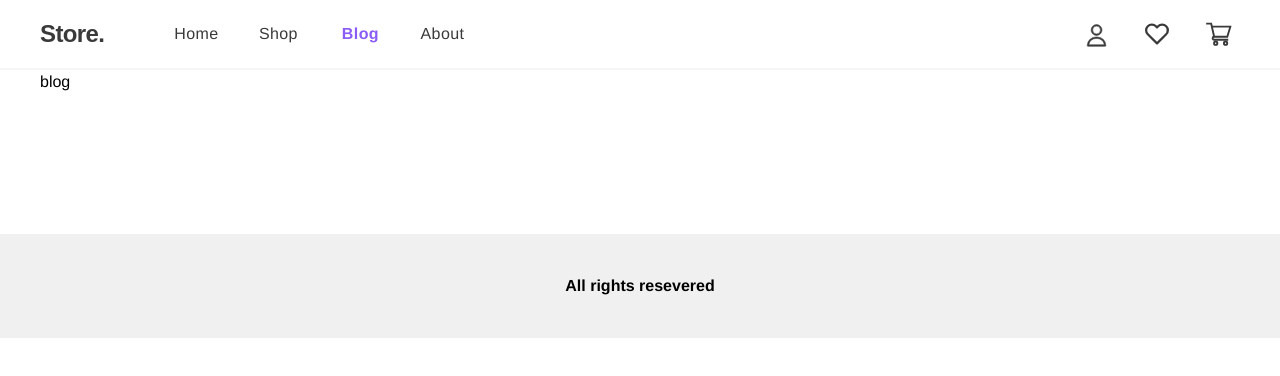
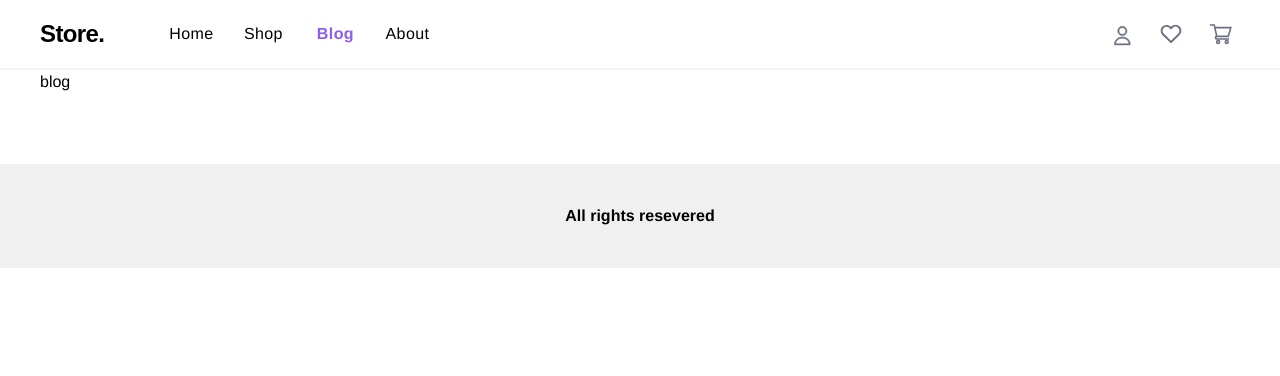
Before and after one commit to Harish-b-03/store-ecommerce, a Next.js app: page /blog in a window 1280 px wide. Shown: the top 376 px of the page. Built offline with nearby package versions, Linux system fonts and the light colour scheme; a web font is replaced by a local one.

Commit message:
bestsellers, categories, hero UI updated

```diff
--- a/package.json
+++ b/package.json
@@ -12,6 +12,7 @@
     "@babel/core": "^7.17.9",
     "@next/font": "13.1.0",
     "@stripe/stripe-js": "^1.25.0",
+    "@tailwindcss/line-clamp": "^0.4.4",
     "@types/node": "18.11.17",
     "@types/react": "18.0.26",
     "@types/react-dom": "18.0.9",
--- a/src/components/BestSellers.tsx
+++ b/src/components/BestSellers.tsx
@@ -1,6 +1,7 @@
 import Image from 'next/image'
 import React from 'react'
 import { HomeProps } from '../pages'
+import ProductCard from './ProductCard'
 
 type BestSellersProps = {
     products: HomeProps["bestSellers"]
@@ -9,64 +10,37 @@ type BestSellersProps = {
 const BestSellers:React.FC<BestSellersProps> = ({products}) => {
 
   return (
-    <div className='my-10 text-black'>
+    <div className='my-14 text-black'>
 
-        <div className='text-xl font-bold text-black tracking-wider'>Best Sellers</div>
+        <div className='px-5 text-xl font-bold text-black tracking-wider'>Best Sellers</div>
 
-        <div className='my-6 px-20 w-full'>
-            <div className='my-10 w-full overflow-scroll flex justify-between items-center'>
+        <div className='mt-10 w-full h-fit flex flex-col justify-center items-center'>
+            <div className='my-3 w-full max-w-5xl overflow-scroll flex justify-between items-center'>
                 {
                     products.jewelery.map((product)=> {
                         return(
-                            <div key={product.id} className=''>
-                                {/* <div>{product.title}</div> */}
-                                <div className='mr-8 w-[200px] h-[200px] relative'>
-                                    <Image
-                                        src={product.image}
-                                        alt={product.title}
-                                        fill
-                                        priority
-                                        className='object-cover'
-                                    />
-                                </div>
+                            <div key={product.id}>
+                                <ProductCard product={product} />
                             </div>
                         ) })
                 }
             </div>
-            <div className='my-10 w-full overflow-scroll flex justify-between items-center'>
+            <div className='my-3 w-full max-w-5xl overflow-scroll flex justify-between items-center'>
                 {
                     products.mensClothing.map((product)=> {
                         return(
                             <div key={product.id} className=''>
-                                {/* <div>{product.title}</div> */}
-                                <div className='mr-8 w-[200px] h-[200px] relative'>
-                                    <Image
-                                        src={product.image}
-                                        alt={product.title}
-                                        fill
-                                        priority
-                                        className='object-cover'
-                                    />
-                                </div>
+                                <ProductCard product={product} />
                             </div>
                         ) })
                 }
             </div>
-            <div className='my-10 w-full overflow-scroll flex justify-between items-center'>
+            <div className='my-3 w-full max-w-5xl overflow-scroll flex justify-between items-center'>
                 {
                     products.womensClothing.map((product)=> {
                         return(
                             <div key={product.id} className=''>
-                                {/* <div>{product.title}</div> */}
-                                <div className='mr-8 w-[200px] h-[200px] relative'>
-                                    <Image
-                                        src={product.image}
-                                        alt={product.title}
-                                        fill
-                                        priority
-                                        className='object-cover'
-                                    />
-                                </div>
+                                <ProductCard product={product} />
                             </div>
                         ) })
                 }
--- a/src/components/Categories.tsx
+++ b/src/components/Categories.tsx
@@ -9,10 +9,22 @@ import Link from "next/link";
 // for image load https://nextjs.org/docs/basic-features/image-optimization#local-images
 
 const CategoriesList:{title:string, image:StaticImageData}[] = [
-    {title: "Electronics", image: GadgetsImage},
-    {title: "Jewelery", image: AccessoriesImage},
-    {title: "Men", image: ClothingImage},
-    {title: "Women", image: ClothingImage}
+    {
+      title: "Electronics",
+      image: GadgetsImage
+    },
+    {
+      title: "Jewelery",
+      image: AccessoriesImage
+    },
+    {
+      title: "Men",
+      image: ClothingImage
+    },
+    {
+      title: "Women",
+      image: ClothingImage
+    }
   ]
 
 const responsive = {
@@ -41,15 +53,39 @@ const responsive = {
 const Categories = () => {
 
   return (
-    <div className="mt-10 mb-10 h-[300px]">
+    <div className="my-14 h-[300px]">
 
-        <div className="text-xl font-bold text-black tracking-wider">Shop by Category</div>
+        <div className="px-5 text-xl font-bold text-black tracking-wider">Shop by Category</div>
 
-        <div className="w-full my-6 pb-4 flex justify-center items-center relative">
-            <Carousel
+        <div className="w-full my-10 pb-4 flex justify-center items-center relative">
+            <div className="w-full h-fit max-w-5xl flex flex-row justify-between items-center">
+              {
+                CategoriesList.map((item, index)=>{
+                    return(
+                      <Link key={index} href={`/product/category/${item.title}`} className="w-fit h-fit ">
+                        <div key={item.title} className="w-[200px] h-[220px] bg-slate-300 cursor-pointer relative text-2xl text-[rgba(0,0,0,0.7)] font-bold tracking-wide hover:text-[rgba(0,0,0,1)] hover:bg-slate-400 hover:tracking-wider transition-all overflow-hidden">
+                            <div className="w-[200px] h-[220px] mix-blend-lighten relative">
+                                <Image
+                                    src={item.image}
+                                    alt={item.title}
+                                    placeholder="blur" // https://nextjs.org/docs/api-reference/next/image#placeholder
+                                    fill
+                                    priority
+                                    className="w-full h-full object-cover scale-125"
+                                />
+                            </div>
+                            <span className="absolute bg-white top-[50%] left-[50%] translate-x-[-50%] translate-y-[-50%] z-20">{item.title}</span>
+                        </div>
+                      </Link>
+                    )
+                })
+              }
+            </div>
+
+            {/* <Carousel
                 swipeable={true}
                 draggable={true}
-                showDots={true}
+                showDots={false}
                 ssr={true}
                 infinite={false}
                 keyBoardControl={true}
@@ -58,11 +94,11 @@ const Categories = () => {
                 responsive={responsive}
                 renderDotsOutside={true}
                 rewind={true}
-                className="w-[100%] flex justify-start items-center">
+                className="w-full flex flex-row justify-between items-center">
                     {
                         CategoriesList.map((item, index)=>{
                             return(
-                              <Link key={index} href={`/product/category/${item.title}`}>
+                              <Link key={index} href={`/product/category/${item.title}`} className="w-fit h-fit ">
                                 <div key={item.title} className="w-[200px] h-[220px] bg-slate-300 cursor-pointer relative text-2xl text-[rgba(0,0,0,0.7)] font-bold tracking-wide hover:text-[rgba(0,0,0,1)] hover:bg-slate-400 hover:tracking-wider transition-all overflow-hidden">
                                     <div className="w-[200px] h-[220px] mix-blend-lighten relative">
                                         <Image
@@ -80,7 +116,7 @@ const Categories = () => {
                             )
                         })
                     }
-            </Carousel>
+            </Carousel> */}
         </div>
     </div>
   )
--- a/src/components/HeroBanner.tsx
+++ b/src/components/HeroBanner.tsx
@@ -1,26 +1,26 @@
 import Image from "next/image"
-import { ResultObject } from "../pages"
+import { ProductType } from "../pages"
 
 type HeroBannerProps = {
-    featuredProduct: ResultObject,
+    featuredProduct: ProductType,
 }
 
 const HeroBanner:React.FC<HeroBannerProps> = ({ featuredProduct }) => {
   return (
-    <div className="w-full h-[45%] max-h-[400px] md:h-[50%] mt-8 flex justify-center items-center bg-[rgba(0,0,0,0.04)] relative rounded-[40px] overflow-hidden">
+    <div className="w-full h-[45vh] max-h-[400px] md:h-[50vh] mt-8 flex justify-center items-center bg-[rgba(0,0,0,0.04)] relative rounded-[40px] overflow-hidden">
         <div className="w-[85%] lg:w-[75%] h-full flex justify-around items-center">
-            <div className="w-[70%] h-[70%] py-5 flex flex-col justify-center">
-                <div className="font-inter font-semibold text-lg text-violet-500  tracking-widest">{featuredProduct.brand}</div>
+            <div className="w-[60%] h-[70%] py-5 flex flex-col justify-center">
+                {/* <div className="font-inter font-semibold text-lg text-violet-500  tracking-widest">{featuredProduct.brand}</div> */}
                 <span className="w-[80%] mt-2 text-black font-extrabold text-xl md:text-2xl lg:text-3xl 2xl:text-5xl">{featuredProduct.title}</span>
-                <span className="w-[80%] mt-4 text-[rgba(0,0,0,0.5)] font-normal text-sm md:text-base 2xl:text-lg">{featuredProduct.description}</span>
+                <span className="w-[80%] mt-4 text-[rgba(0,0,0,0.5)] font-normal text-sm md:text-base 2xl:text-lg line-clamp-2">{featuredProduct.description}</span>
                 <span className="mt-8 flex items-center">
-                    <button className="w-120px h-40px rounded-lg text-white font-semibold bg-violet-500">Shop Now</button>
-                    <div className="mx-4 w-fit h-20px text-sm font-inter flex justify-center items-center"><span className="text-violet-600 m-0 p-0">{featuredProduct.discountPercentage}% OFF</span></div>
+                    <button className="px-6 py-2.5 rounded-lg text-white font-semibold bg-violet-500">Shop Now</button>
+                    {/* <div className="mx-4 w-fit h-20px text-sm font-inter flex justify-center items-center"><span className="text-violet-600 m-0 p-0">{Math.floor(Math.random() * 25) + 10}% OFF</span></div> */}
                 </span>
             </div>
-            <div className="w-[40%] max-w-[400px] h-[300px] relative mix-blend-multiply ">
+            <div className="w-[40%] max-w-[400px] h-[250px] relative mix-blend-multiply ">
                 <Image
-                    src={featuredProduct.thumbnail}
+                    src={featuredProduct.image}
                     alt={featuredProduct.title}
                     fill
                     priority
--- /dev/null
+++ b/src/components/ProductCard.tsx
@@ -0,0 +1,73 @@
+import Image from "next/image"
+import { ProductType } from "../pages"
+import { useState } from "react"
+import FavouriteIcon from "../assets/icons/FavouriteIcon"
+
+const ProductCard:React.FC<
+    {
+        product: ProductType
+    }
+> = ({ product }) => {
+    const [showOptions, setShowOptions] = useState(false);
+
+  return (
+    <div
+        onMouseEnter={()=>setShowOptions(true)}
+        onMouseLeave={()=>setShowOptions(false)}
+        className="relative w-[230px] h-72 flex flex-col justify-start items-center rounded-md overflow-hidden cursor-pointer"
+    >
+        <div className="relative p-8 w-full h-[230px] flex justify-center items-center border border-gray-200 rounded-md overflow-hidden">
+            <div className="h-[200px] overflow-clip">
+                <img
+                    src={product.image}
+                    alt={product.title}
+                    className='h-full object-contain'
+                />
+            </div>
+
+            <div className={`h-full absolute top-[1px] ${(showOptions)?'right-[1px]':'-right-full scale-0 pointer-events-none opacity-0'}  text-gray-500 flex flex-col justify-between items-center overflow-hidden transition-all duration-300`}>
+                <div className="my-2 p-2 text-black bg-gray-100 rounded-md border border-gray-300 hover:bg-gray-800 hover:text-white">
+                    <svg xmlns="http://www.w3.org/2000/svg" fill="none" viewBox="0 0 24 24" strokeWidth="1.5" stroke="currentColor" className="w-5 h-5">
+                        <path strokeLinecap="round" strokeLinejoin="round" d="M12 4.5v15m7.5-7.5h-15" />
+                    </svg>
+                </div>
+                <div className="px-1 py-4 space-y-2 flex flex-col justify-center items-center bg-gray-200 bg-opacity-40 rounded-tl-md overflow-hidden transition-all duration-300">
+                    <div>
+                        <FavouriteIcon width="26px" height="26px" className="m-1.5 fill-gray-500 hover:fill-violet-700"/>
+                    </div>
+                    <div className="text-xs flex justify-center items-center">
+                        <svg xmlns="http://www.w3.org/2000/svg" fill="none" viewBox="0 0 24 24" stroke-width="2" stroke="currentColor" className="w-3 h-3">
+                            <path stroke-linecap="round" stroke-linejoin="round" d="M11.48 3.499a.562.562 0 011.04 0l2.125 5.111a.563.563 0 00.475.345l5.518.442c.499.04.701.663.321.988l-4.204 3.602a.563.563 0 00-.182.557l1.285 5.385a.562.562 0 01-.84.61l-4.725-2.885a.563.563 0 00-.586 0L6.982 20.54a.562.562 0 01-.84-.61l1.285-5.386a.562.562 0 00-.182-.557l-4.204-3.602a.563.563 0 01.321-.988l5.518-.442a.563.563 0 00.475-.345L11.48 3.5z" />
+                        </svg>
+                        <span className="ml-0.5">
+                            {product.rating.rate.toPrecision(2)}
+                        </span>
+                    </div>
+                </div>
+            </div>
+        </div>
+        <div className="px-3 w-full">
+            <div className="mt-3 w-full text-gray-700 line-clamp-1">
+                {product.title}
+            </div>
+            <div className="mt-2 w-full flex justify-between items-center">
+                <div className="font-semibold">
+                    &#36; {product.price}
+                </div>
+                {/* <div className="ml-1 text-sm text-gray-500 flex justify-center items-center">
+                    {"("}
+                    <svg xmlns="http://www.w3.org/2000/svg" fill="none" viewBox="0 0 24 24" stroke-width="1.5" stroke="currentColor" className="w-3 h-3">
+                        <path stroke-linecap="round" stroke-linejoin="round" d="M11.48 3.499a.562.562 0 011.04 0l2.125 5.111a.563.563 0 00.475.345l5.518.442c.499.04.701.663.321.988l-4.204 3.602a.563.563 0 00-.182.557l1.285 5.385a.562.562 0 01-.84.61l-4.725-2.885a.563.563 0 00-.586 0L6.982 20.54a.562.562 0 01-.84-.61l1.285-5.386a.562.562 0 00-.182-.557l-4.204-3.602a.563.563 0 01.321-.988l5.518-.442a.563.563 0 00.475-.345L11.48 3.5z" />
+                    </svg>
+                    <span className="ml-0.5">
+                        {product.rating.rate.toPrecision(2)}
+                    </span>
+                    {")"}
+                </div> */}
+            </div>
+        </div>
+    </div>
+  )
+}
+
+export default ProductCard
--- a/src/containers/layout/Footer.tsx
+++ b/src/containers/layout/Footer.tsx
@@ -1,7 +1,7 @@
 
 const Footer = () => {
   return (
-    <div className="w-full my-70px py-10 text-center font-bold bg-[rgba(0,0,0,0.06)]">All rights resevered</div>
+    <div className="w-full py-10 text-center font-bold bg-[rgba(0,0,0,0.06)]">All rights resevered</div>
   )
 }
 
--- a/src/containers/layout/Header.tsx
+++ b/src/containers/layout/Header.tsx
@@ -5,44 +5,33 @@ import ActiveLink from "../../components/ActiveLink"
 
 const Header = () => {
   return (
-    <header className="fixed top-0 w-full h-70px px-5 lg:px-10 z-50 flex justify-between items-center transition-all ease-in-out duration-300 text-gray-3a bg-white border-b-2 border-b-neutral-100">
+    <header className="fixed top-0 w-full h-[70px] px-5 lg:px-10 z-50 flex justify-between items-center transition-all ease-in-out duration-300 text-gray-3a bg-white border-b-2 border-b-neutral-100">
       <div className="flex justify-between items-center">
         <div className="mr-3 lg:mr-5 text-2xl font-lekton font-semibold tracking-tight cursor-pointer">Store.</div>
         <div className=" ml-3 lg:ml-8 flex justify-center items-centertext-gray-3a">
           <ActiveLink href="/" activeClassName="text-violet-500 font-semibold">
-            <div className="w-60px md:w-80px lg:mr-0.5 tracking-wide flex justify-center items-center cursor-pointer hover:tracking-normal hover:font-semibold hover:text-violet-500">Home</div>
+            <div className="w-[60px] md:w-[70px] lg:mr-0.5 tracking-wide flex justify-center items-center cursor-pointer hover:tracking-normal hover:font-semibold hover:text-violet-500">Home</div>
           </ActiveLink>
           <ActiveLink href="/product" activeClassName="text-violet-500 font-semibold">
-            <div className="w-60px md:w-80px lg:mr-0.5 tracking-wide flex justify-center items-center cursor-pointer hover:tracking-normal hover:font-semibold hover:text-violet-500">Shop</div>
+            <div className="w-[60px] md:w-[70px] lg:mr-0.5 tracking-wide flex justify-center items-center cursor-pointer hover:tracking-normal hover:font-semibold hover:text-violet-500">Shop</div>
           </ActiveLink>
           <ActiveLink href="/blog" activeClassName="text-violet-500 font-semibold">
-            <div className="w-60px md:w-80px lg:mr-0.5 tracking-wide flex justify-center items-center cursor-pointer hover:tracking-normal hover:font-semibold hover:text-violet-500">Blog</div>
+            <div className="w-[60px] md:w-[70px] lg:mr-0.5 tracking-wide flex justify-center items-center cursor-pointer hover:tracking-normal hover:font-semibold hover:text-violet-500">Blog</div>
           </ActiveLink>
           <ActiveLink href="/about" activeClassName="text-violet-500 font-semibold">
-            <div className="w-60px md:w-80px lg:mr-0.5 tracking-wide flex justify-center items-center cursor-pointer hover:tracking-normal  hover:font-semibold hover:text-violet-500">About</div>
+            <div className="w-[60px] md:w-[70px] lg:mr-0.5 tracking-wide flex justify-center items-center cursor-pointer hover:tracking-normal  hover:font-semibold hover:text-violet-500">About</div>
           </ActiveLink>
         </div>
       </div>
-      <div className="hidden md:flex">
-        <div className="ml-5 pt-1.5 flex justify-center items-center cursor-pointer text-gray-3a rounded-lg">
-          <PersonIcon width="30px" height="28px" className="m-1.5 text-gray-3a fill-gray-3a stroke-gray-3a hover:fill-violet-500 hover:stroke-violet-500"/>
-        </div>
-        <div className="ml-5 flex justify-center items-center cursor-pointer text-gray-3a rounded-lg">
-          <FavouriteIcon width="30px" height="30px" className="m-1.5 text-gray-3a fill-gray-3a hover:fill-violet-500"/>
-        </div>
-        <div className="ml-5 flex justify-center items-center cursor-pointer text-gray-3a rounded-lg">
-          <CartIcon width="30px" height="30px" className="m-1.5 stroke-[4px] hover:stroke-[5px] hover:text-violet-500"/>
-        </div>
-      </div>
-      <div className="flex md:hidden">
+      <div className="flex ">
         <div className="ml-3 pt-1.5 flex justify-center items-center cursor-pointer text-gray-3a rounded-lg">
-          <PersonIcon width="26px" height="24px" className="m-1.5 text-gray-3a fill-gray-3a stroke-gray-3a hover:fill-violet-500 hover:stroke-violet-500"/>
+          <PersonIcon width="26px" height="24px" className="m-1.5 fill-gray-500 stroke-gray-500 hover:fill-violet-700 hover:stroke-violet-700"/>
         </div>
         <div className="ml-3 flex justify-center items-center cursor-pointer text-gray-3a rounded-lg">
-          <FavouriteIcon width="26px" height="26px" className="m-1.5 text-gray-3a fill-gray-3a hover:fill-violet-500"/>
+          <FavouriteIcon width="26px" height="26px" className="m-1.5 fill-gray-500 hover:fill-violet-700"/>
         </div>
         <div className="ml-3 flex justify-center items-center cursor-pointer text-gray-3a rounded-lg">
-          <CartIcon width="26px" height="26px" className="m-1.5 stroke-[4px] hover:stroke-[5px] hover:text-violet-500"/>
+          <CartIcon width="26px" height="26px" className="m-1.5 stroke-[4px] stroke-gray-500 hover:stroke-[5px] hover:stroke-violet-700"/>
         </div>
       </div>
     </header>
--- a/src/containers/layout/Layout.tsx
+++ b/src/containers/layout/Layout.tsx
@@ -4,9 +4,9 @@ import Header from "./Header"
 
 const Layout = (props:any) => {
   return (
-    <>
+    <div>
       <Head>
-        <title>Store. </title>
+        <title>Store. Online shopping</title>
         <meta name="description" content="Store E-Commerce site" />
         <meta name="viewport" content="width=device-width, initial-scale=1" />
         <link rel="icon" href="/favicon.ico" />
@@ -14,14 +14,14 @@ const Layout = (props:any) => {
         <link rel="preconnect" href="https://fonts.gstatic.com" crossOrigin="true"></link>
         <link href="https://fonts.googleapis.com/css2?family=Inter:wght@400;500;600;700&family=Lekton&display=swap" rel="stylesheet"></link>
       </Head>
-      <main className="w-screen h-screen overflow-scroll flex flex-col items-center bg-white box-border text-black">
+      <main className="w-screen min-h-screen overflow-scroll flex flex-col items-center bg-white box-border text-black">
         <Header/>
-        <div className="w-full h-fit px-5 lg:px-10 my-70px">
+        <div className="w-full h-fit px-5 lg:px-10 my-[70px]">
           {props.children}
         </div>
         <Footer/>
       </main>
-    </>
+    </div>
   )
 }
 
--- a/src/pages/index.tsx
+++ b/src/pages/index.tsx
@@ -34,8 +34,8 @@ const Home:NextPage<HomeProps> = ({ categories, featuredProduct, bestSellers })
   console.log(featuredProduct, categories)
   return (
     <Layout>
-      {/* <HeroBanner featuredProduct={featuredProduct}/>
-      <Categories/> */}
+      <HeroBanner featuredProduct={featuredProduct}/>
+      <Categories/>
       <BestSellers products={bestSellers}/>
     </Layout>
   )
@@ -45,7 +45,7 @@ export const getServerSideProps:GetServerSideProps = async (context) => {
   const res_categories = await fetch("https://fakestoreapi.com/products/categories");
   const categories:String[] = await res_categories.json();
 
-  const res_featuredProduct = await fetch("https://fakestoreapi.com/products/10");
+  const res_featuredProduct = await fetch("https://fakestoreapi.com/products/7");
   const featuredProduct:Object = await res_featuredProduct.json();
 
   const res_jewelery = await fetch("https://fakestoreapi.com/products/category/jewelery?limit=4");
--- a/tailwind.config.js
+++ b/tailwind.config.js
@@ -12,75 +12,11 @@ module.exports = {
         'inter': ['Inter', 'sans-serif'],
         'lekton': ['Lekton', 'sans-serif']
       },
-      colors: {
-        'blue': '#1fb6ff',
-        'purple': '#7e5bef',
-        'pink': '#ff49db',
-        'orange': '#ff7849',
-        'green': '#13ce66',
-        'yellow': '#ffc82c',
-        'gray-dark': '#273444',
-        'gray': '#8492a6',
-        'gray-light': '#d3dce6',
-        green: '#209F85',
-        'green-hover': '#1E957C',
-        'green-light': 'rgba(32,159,133, 0.3)',
-        error: '#ff5b60',
-        'gray-f7': '#f7f7f7',
-        'gray-3a': '#3a3a3a',
-        'gray-light': '#fafafa',
-        'light-yellow': '#feeec8',
-        'light-blue': '#ceeffe',
-        'light-green': '#d4f8c4',
-        'light-purple': '#d8dafe',
-        overlay: 'rgba(0,0,0,0.7)',
-        dark: '#212121',
-        theme: {
-          primary: '#0F5086'
-        },
-      },
-
-      spacing: {
-        9: '2.25rem',
-        11: '2.75rem',
-        14: '3.5rem',
-        '3px': '3px',
-        '5px': '5px',
-        '10px': '10px',
-        '15px': '15px',
-        '-15px': '-15px',
-        '18px': '18px',
-        '20px': '20px',
-        '-20px': '-20px',
-        '30px': '30px',
-        '35px': '35px',
-        '40px': '40px',
-        '45px': '45px',
-        '50px': '50px',
-        '60px': '60px',
-        '70px': '70px',
-        '80px': '80px',
-        '90px': '90px',
-        '95px': '95px',
-        '100px': '100px',
-        '105px': '105px',
-        '110px': '110px',
-        '120px': '120px',
-        '130px': '130px',
-        '146px': '146px',
-        '200px': '200px',
-        '235px': '235px',
-        '320px': '320px',
-        '360px': '360px',
-        '480px': '480px',
-        '580px': '580px',
-        '650px': '650px',
-        '1440px': '1440px',
-      },
     },
   },
   plugins: [
     require('@tailwindcss/typography'),
     require('@tailwindcss/forms'),
+    require('@tailwindcss/line-clamp'),
   ],
 }
```
Also changed, not shown: 1 other file (tests, documents, lock files or other folders).
